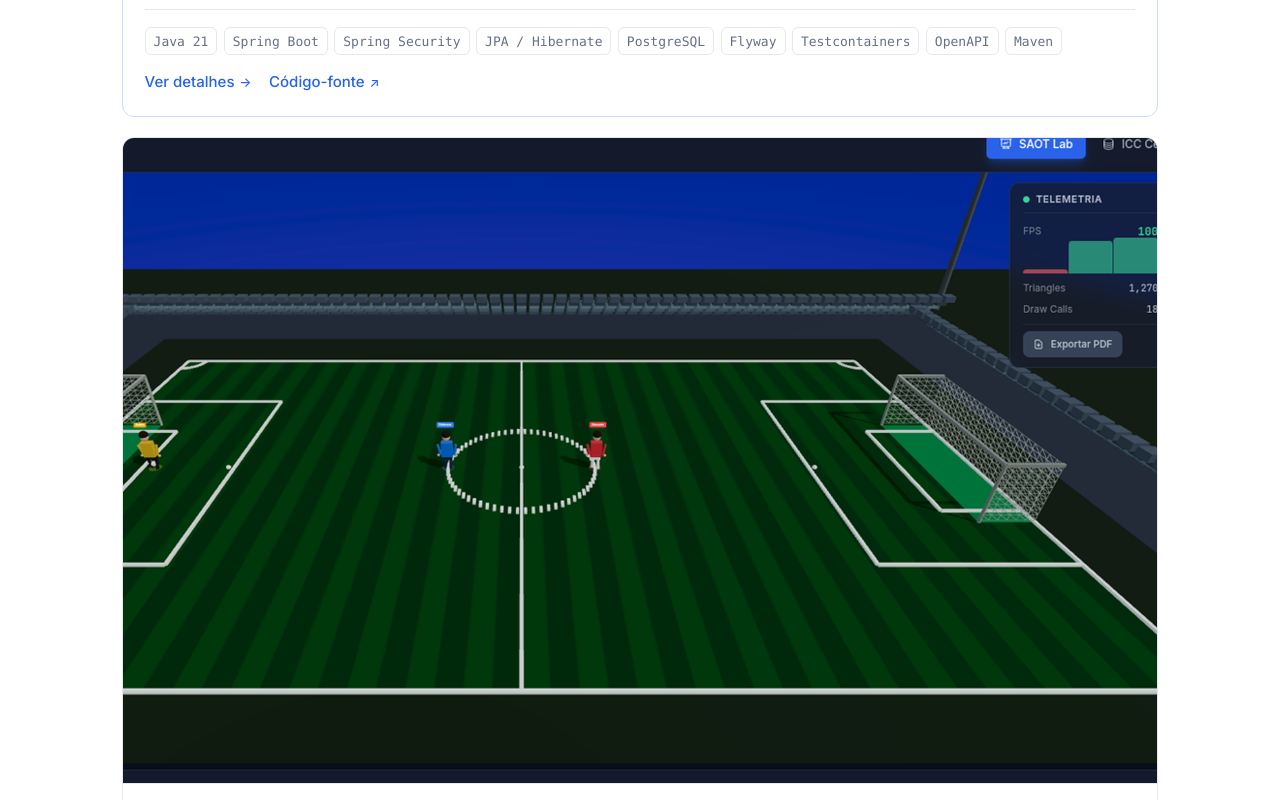
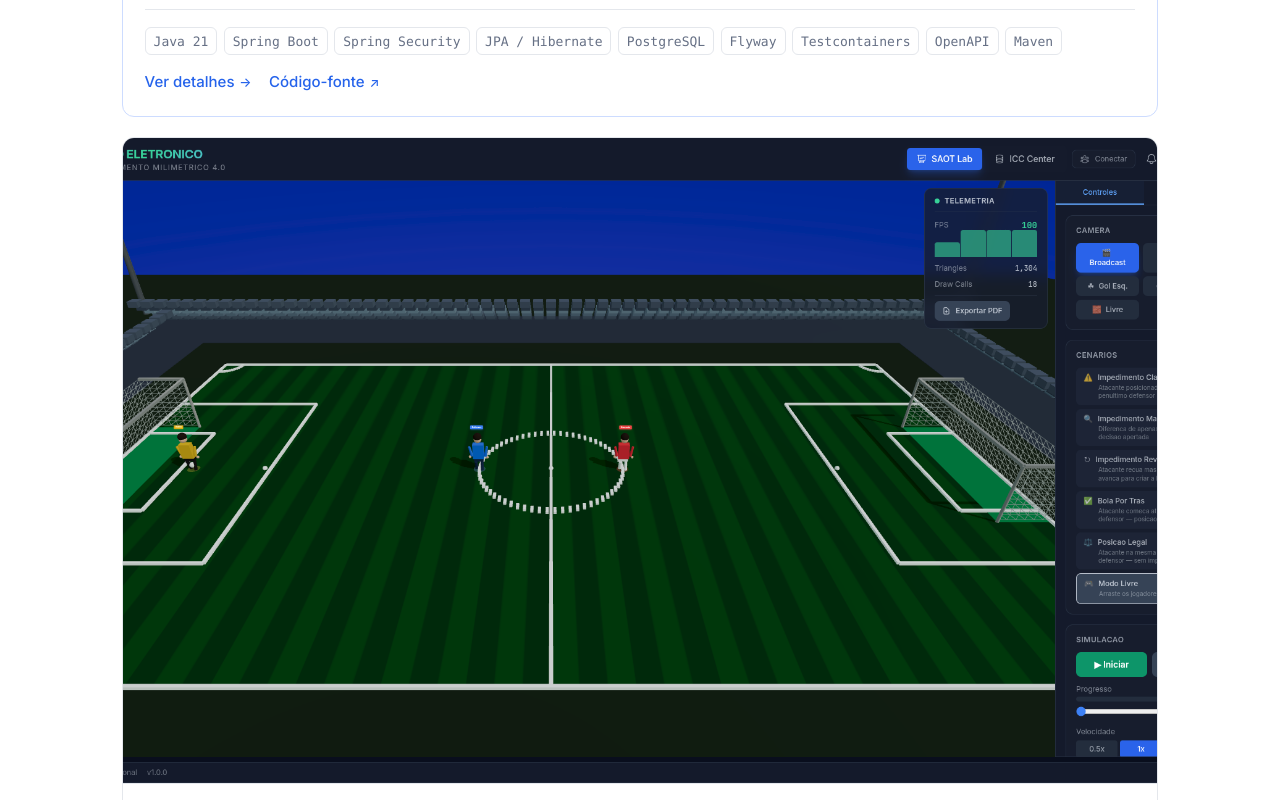
Before and after one commit to omurilomota/SiteProfissional, a React (Vite) app: page / in a window 1280 px wide. Shown: the part 1800-2600 px from the top of the page. Built offline with nearby package versions, Linux system fonts and the light colour scheme.

Commit message:
refactor(projects): substitui imagem do Olho Eletrônico

```diff
--- a/src/data/projects.ts
+++ b/src/data/projects.ts
@@ -136,7 +136,7 @@ export const projects: Project[] = [
     // Verificado em 14/10/2026: responde HTTP 200 na Vercel.
     demo: 'https://olho-eletronico.vercel.app',
     // Captura da tela inicial (1600×1000, a proporção do cartão).
-    screenshot: '/projetos/olho-eletronico.png',
+    screenshot: '/projetos/olho-eletronico2.png',
     evidence: ['116 commits em 3 semanas', '9 arquivos de teste + 3 suítes end-to-end', 'interface em 3 idiomas'],
     detail: {
       problem:
```
Also changed, not shown: public/projetos/olho-eletronico2.png (added).
